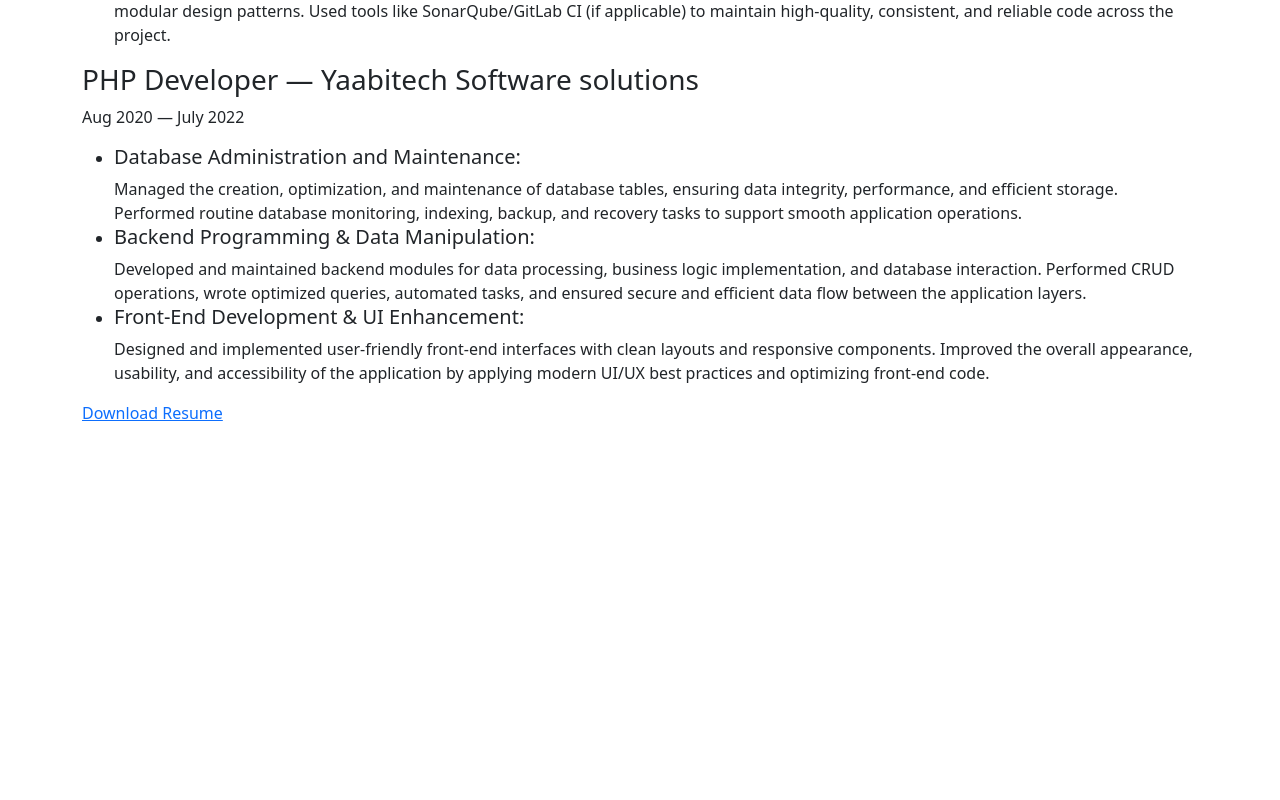
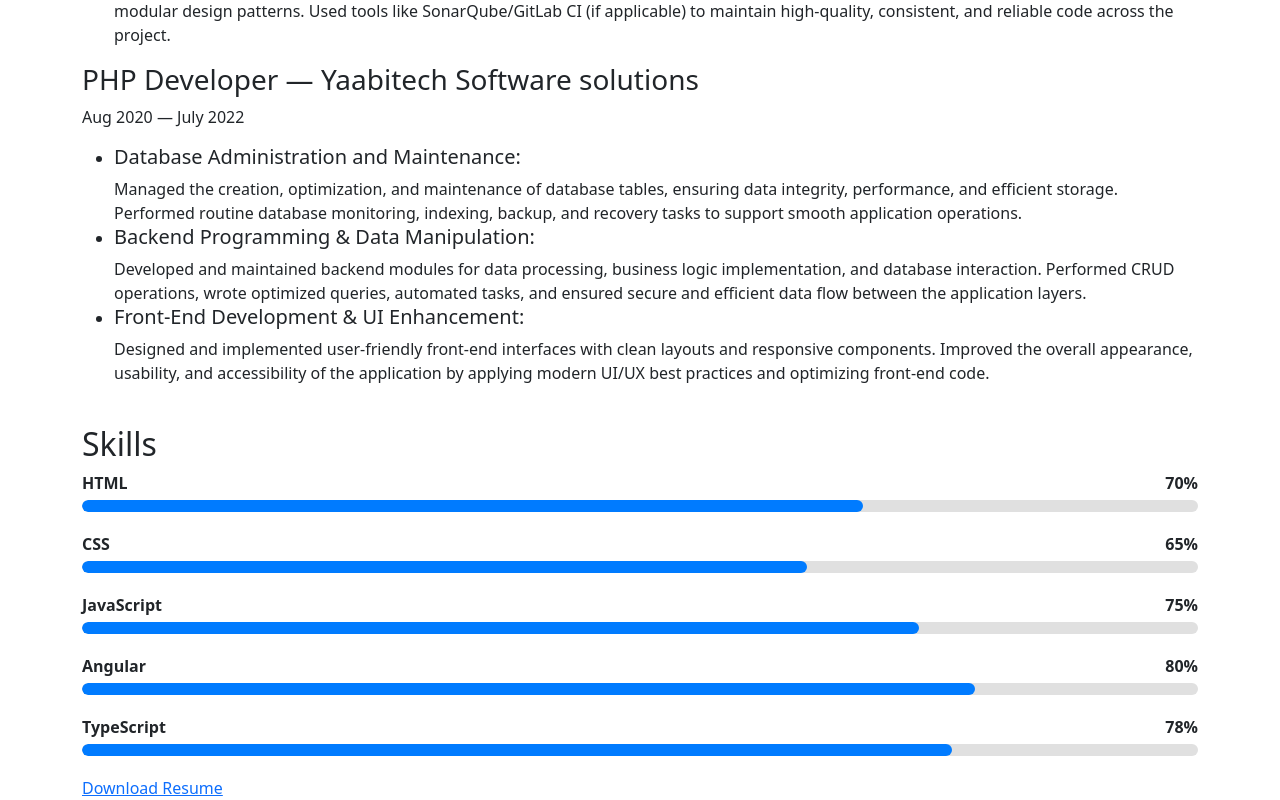
Before and after one commit to subash-balakrishnan/MyResume, an Angular app: page / in a window 1280 px wide. Shown: the part 561-1361 px from the top of the page. Before the commit the page ends 986 px from the top, so only its background shows below. Built offline with nearby package versions, Linux system fonts and the light colour scheme.

Commit message:
Progress bar for skills

```diff
--- a/src/app/app.component.css
+++ b/src/app/app.component.css
@@ -0,0 +1,31 @@
+#skills {
+    margin-top: 40px;
+}
+
+.skill {
+    margin-bottom: 20px;
+}
+
+.skill p {
+    font-weight: bold;
+    margin-bottom: 5px;
+    display: flex;
+    justify-content: space-between;
+    font-size: 16px;
+}
+
+.progress {
+    width: 100%;
+    background: #e0e0e0;
+    height: 12px;
+    border-radius: 10px;
+    overflow: hidden;
+}
+
+.progress-bar {
+    height: 12px;
+    background: #007bff;
+    /* Blue color */
+    border-radius: 10px;
+    transition: width 1s ease-in-out;
+}
--- a/src/app/app.component.html
+++ b/src/app/app.component.html
@@ -70,6 +70,48 @@
       </article>
     </section>
 
+    <section id="skills">
+      <h2>Skills</h2>
+
+      <div class="skill">
+        <p>HTML <span>70%</span></p>
+        <div class="progress">
+          <div class="progress-bar" style="width: 70%;"></div>
+        </div>
+      </div>
+
+      <div class="skill">
+        <p>CSS <span>65%</span></p>
+        <div class="progress">
+          <div class="progress-bar" style="width: 65%;"></div>
+        </div>
+      </div>
+
+      <div class="skill">
+        <p>JavaScript <span>75%</span></p>
+        <div class="progress">
+          <div class="progress-bar" style="width: 75%;"></div>
+        </div>
+      </div>
+
+      <div class="skill">
+        <p>Angular <span>80%</span></p>
+        <div class="progress">
+          <div class="progress-bar" style="width: 80%;"></div>
+        </div>
+      </div>
+
+      <div class="skill">
+        <p>TypeScript <span>78%</span></p>
+        <div class="progress">
+          <div class="progress-bar" style="width: 78%;"></div>
+        </div>
+      </div>
+
+    </section>
+
+
+
     <footer>
       <!-- <a href="assets/My_Resume.pdf" download>Download Resume</a> -->
       <a href="My_Resume.pdf" download>Download Resume</a>
```
